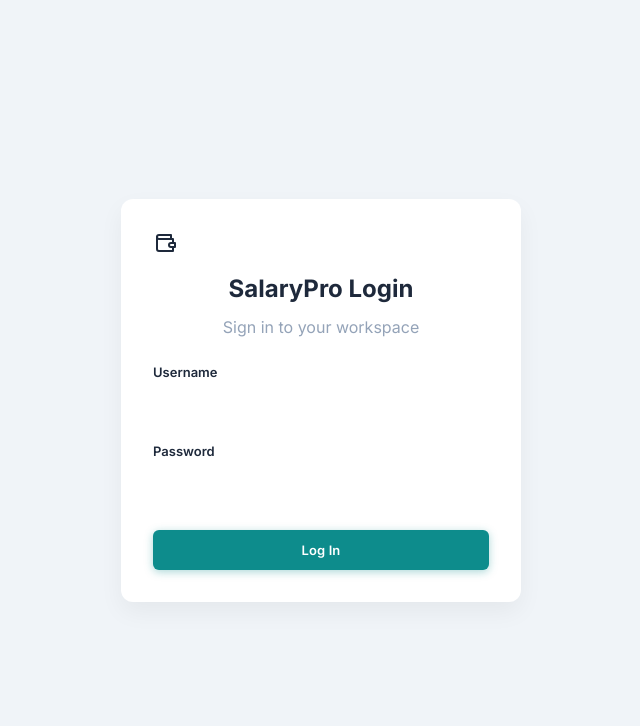
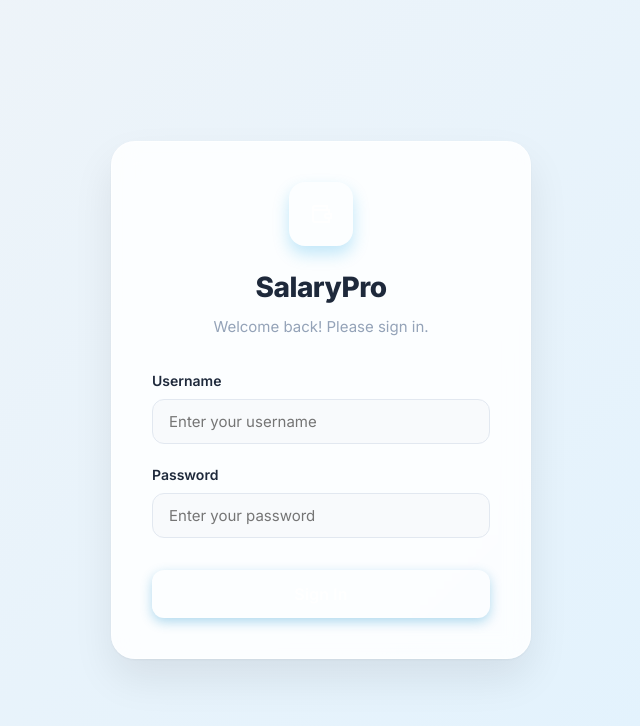
Before and after one commit to MandeepSangwan/salary-management-system, a React (Vite) app: page / in a window 1280 px wide. Shown: the top 726 px of the page, without its empty margins (319-959 px from the left). Built offline with nearby package versions, Linux system fonts and the light colour scheme.

Commit message:
Enhance Login UI

```diff
--- a/src/App.jsx
+++ b/src/App.jsx
@@ -78,38 +78,76 @@ function LoginScreen({ onLogin }) {
   }
 
   return (
-    <div style={{ display: 'flex', height: '100vh', alignItems: 'center', justifyContent: 'center', background: 'var(--bg)' }}>
-      <div style={{ width: 400, background: 'white', padding: '32px', borderRadius: '12px', boxShadow: '0 10px 25px rgba(0,0,0,0.05)' }}>
-        <div style={{ textAlign: 'center', marginBottom: 24 }}>
-          <div style={{ color: 'var(--primary)', marginBottom: 16 }}><Icons.Wallet /></div>
-          <h2 style={{ fontSize: 24, fontWeight: 700, color: 'var(--text-main)', marginBottom: 8 }}>SalaryPro Login</h2>
-          <p style={{ color: 'var(--text-muted)' }}>Sign in to your workspace</p>
+    <div style={{ display: 'flex', height: '100vh', alignItems: 'center', justifyContent: 'center', background: 'linear-gradient(135deg, var(--bg) 0%, #e0f2fe 100%)' }}>
+      <div style={{
+        width: 420,
+        background: 'rgba(255, 255, 255, 0.85)',
+        backdropFilter: 'blur(12px)',
+        padding: '40px',
+        borderRadius: '24px',
+        boxShadow: '0 20px 40px rgba(0,0,0,0.08), 0 1px 3px rgba(0,0,0,0.05)',
+        border: '1px solid rgba(255,255,255,0.6)'
+      }}>
+        <div style={{ textAlign: 'center', marginBottom: 32 }}>
+          <div style={{
+            display: 'inline-flex',
+            alignItems: 'center',
+            justifyContent: 'center',
+            width: 64,
+            height: 64,
+            borderRadius: '16px',
+            background: 'linear-gradient(135deg, var(--primary) 0%, #0ea5e9 100%)',
+            color: 'white',
+            marginBottom: 20,
+            boxShadow: '0 8px 16px rgba(14, 165, 233, 0.25)'
+          }}>
+            <Icons.Wallet />
+          </div>
+          <h2 style={{ fontSize: 28, fontWeight: 800, color: 'var(--text-main)', marginBottom: 8, letterSpacing: '-0.5px' }}>SalaryPro</h2>
+          <p style={{ color: 'var(--text-muted)', fontSize: 15 }}>Welcome back! Please sign in.</p>
         </div>
-        <form onSubmit={handleSubmit} style={{ display: 'flex', flexDirection: 'column', gap: 16 }}>
+        <form onSubmit={handleSubmit} style={{ display: 'flex', flexDirection: 'column', gap: 20 }}>
           <div>
-            <label style={{ display: 'block', fontSize: 13, fontWeight: 600, marginBottom: 6 }}>Username</label>
+            <label style={{ display: 'block', fontSize: 14, fontWeight: 600, color: 'var(--text-main)', marginBottom: 8 }}>Username</label>
             <input
               className="table-input input-wide"
               value={username}
               onChange={e => setUsername(e.target.value)}
               required
-              style={{ padding: '10px' }}
+              placeholder="Enter your username"
+              style={{ padding: '12px 16px', fontSize: 15, borderRadius: '12px', border: '1px solid #e2e8f0', background: '#f8fafc', transition: 'all 0.2s' }}
             />
           </div>
           <div>
-            <label style={{ display: 'block', fontSize: 13, fontWeight: 600, marginBottom: 6 }}>Password</label>
+            <label style={{ display: 'block', fontSize: 14, fontWeight: 600, color: 'var(--text-main)', marginBottom: 8 }}>Password</label>
             <input
               type="password"
               className="table-input input-wide"
               value={password}
               onChange={e => setPassword(e.target.value)}
               required
-              style={{ padding: '10px' }}
+              placeholder="Enter your password"
+              style={{ padding: '12px 16px', fontSize: 15, borderRadius: '12px', border: '1px solid #e2e8f0', background: '#f8fafc', transition: 'all 0.2s' }}
             />
           </div>
-          {error && <div style={{ color: 'var(--danger)', fontSize: 13, background: '#fef2f2', padding: '8px', borderRadius: 6 }}>{error}</div>}
-          <button className="btn btn-primary" type="submit" disabled={loading} style={{ justifyContent: 'center', padding: '12px', marginTop: 8 }}>
-            {loading ? 'Logging in...' : 'Log In'}
+          {error && <div style={{ color: 'var(--danger)', fontSize: 14, background: '#fef2f2', padding: '12px', borderRadius: '8px', borderLeft: '4px solid var(--danger)' }}>{error}</div>}
+          <button
+            className="btn btn-primary"
+            type="submit"
+            disabled={loading}
+            style={{
+              justifyContent: 'center',
+              padding: '14px',
+              marginTop: 12,
+              fontSize: 16,
+              fontWeight: 600,
+              borderRadius: '12px',
+              background: 'linear-gradient(135deg, var(--primary) 0%, #0284c7 100%)',
+              border: 'none',
+              boxShadow: '0 4px 12px rgba(2, 132, 199, 0.3)'
+            }}
+          >
+            {loading ? 'Authenticating...' : 'Sign In'}
           </button>
         </form>
       </div>
```
Also changed, not shown: checkData.js (added, +16 -0 lines), checkDb.js (added, +18 -0 lines), checkUsers.js (added, +10 -0 lines).
